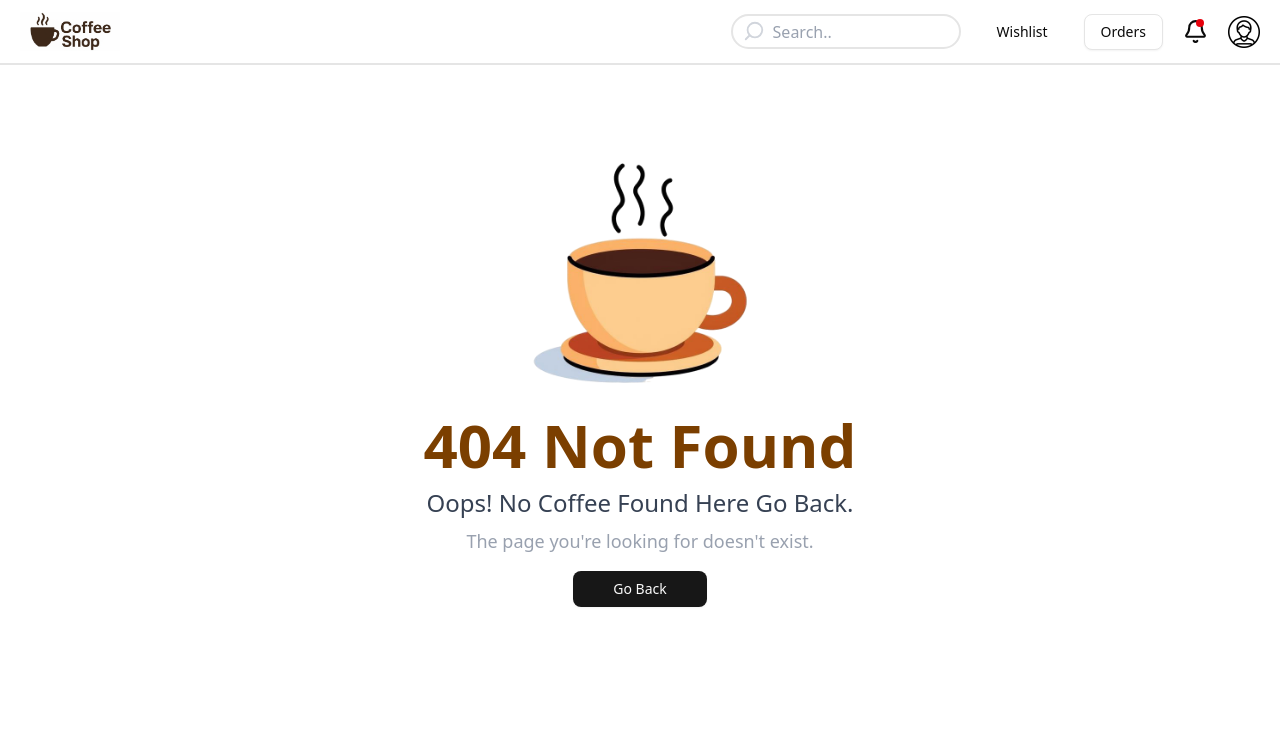
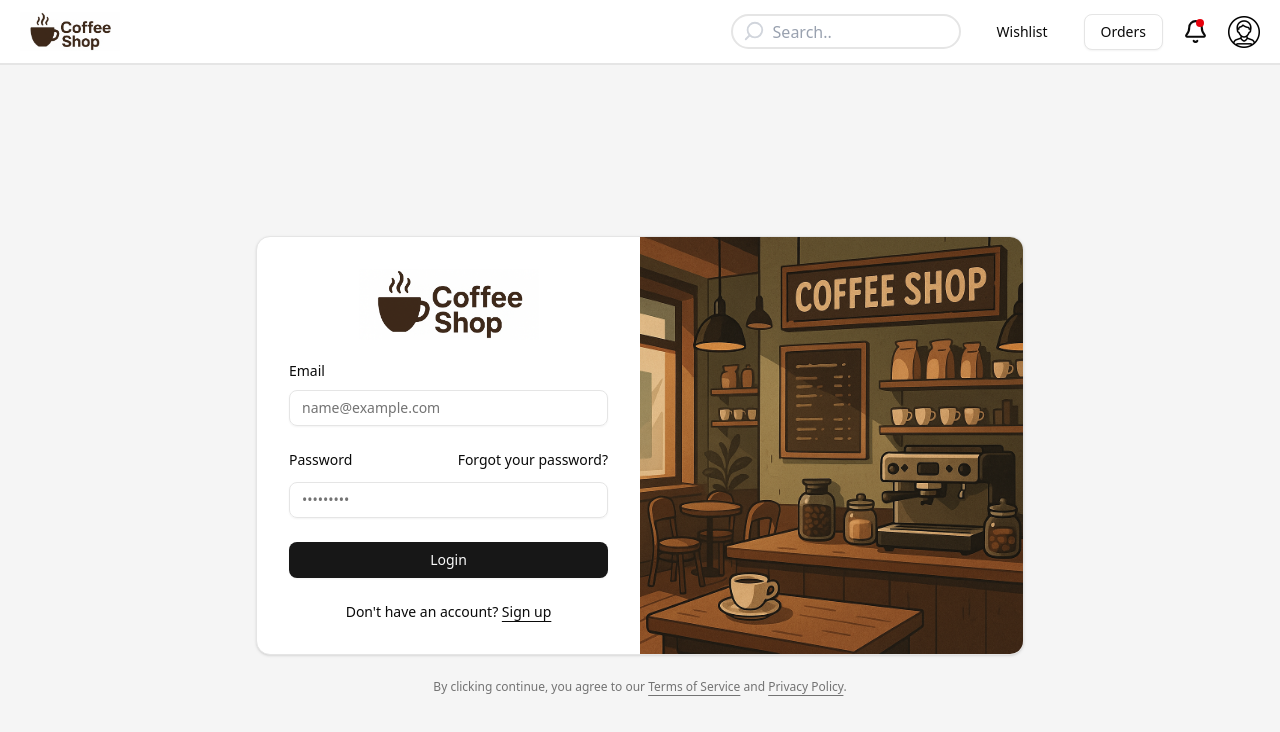
Before and after one commit to AmmanRizwan/coffee-shop-store, a React (Vite) app in the folder frontend/: page /signup in a window 1280 px wide. Before the commit this address had no page. Shown: the top 732 px of the page. Built offline with nearby package versions, Linux system fonts and the light colour scheme.

Commit message:
Implement multiple code changes to enhance functionality and improve performance

```diff
--- a/frontend/src/App.tsx
+++ b/frontend/src/App.tsx
@@ -3,6 +3,7 @@ import ProfilePage from "./page/app/profile";
 import Order from "./page/app/order";
 import NotFound from "./page/app/not-found";
 import { MovNavBar, WebNavBar } from "./components/nav-bar";
+import SignUp from "./page/auth/signup";
 
 function App() {
   return (
@@ -14,6 +15,7 @@ function App() {
         <Route path="/profile" element={<ProfilePage />} />
         <Route path="/orders" element={<Order />} />
         <Route path="*" element={<NotFound />} />
+        <Route path="/signup" element={<SignUp />} />
       </Routes>
     </BrowserRouter>
     </>
--- a/frontend/src/page/auth/signup/index.tsx
+++ b/frontend/src/page/auth/signup/index.tsx
@@ -3,29 +3,32 @@ import { Button } from "@/components/ui/button"
 import { Card, CardContent } from "@/components/ui/card"
 import { Input } from "@/components/ui/input"
 import { Label } from "@/components/ui/label"
+import LoginSignBanner from "@/assets/login_logo.png"
+import CoffeeLogo from "@/assets/coffee_shop.png"
 
-export function LoginForm({
+export default function SignUp({
   className,
   ...props
 }: React.ComponentProps<"div">) {
   return (
+    <div className="bg-muted flex min-h-svh flex-col items-center justify-center p-6 md:p-10">
+    <div className="w-full max-w-sm md:max-w-3xl">
     <div className={cn("flex flex-col gap-6", className)} {...props}>
       <Card className="overflow-hidden p-0">
         <CardContent className="grid p-0 md:grid-cols-2">
           <form className="p-6 md:p-8">
             <div className="flex flex-col gap-6">
               <div className="flex flex-col items-center text-center">
-                <h1 className="text-2xl font-bold">Welcome back</h1>
-                <p className="text-muted-foreground text-balance">
-                  Login to your Acme Inc account
-                </p>
+                <div>
+                    <img className="w-45" src={CoffeeLogo} />
+                </div>
               </div>
               <div className="grid gap-3">
                 <Label htmlFor="email">Email</Label>
                 <Input
                   id="email"
                   type="email"
-                  placeholder="m@example.com"
+                  placeholder="name@example.com"
                   required
                 />
               </div>
@@ -39,45 +42,11 @@ export function LoginForm({
                     Forgot your password?
                   </a>
                 </div>
-                <Input id="password" type="password" required />
+                <Input id="password" placeholder="•••••••••" type="password" required />
               </div>
               <Button type="submit" className="w-full">
                 Login
               </Button>
-              <div className="after:border-border relative text-center text-sm after:absolute after:inset-0 after:top-1/2 after:z-0 after:flex after:items-center after:border-t">
-                <span className="bg-card text-muted-foreground relative z-10 px-2">
-                  Or continue with
-                </span>
-              </div>
-              <div className="grid grid-cols-3 gap-4">
-                <Button variant="outline" type="button" className="w-full">
-                  <svg xmlns="http://www.w3.org/2000/svg" viewBox="0 0 24 24">
-                    <path
-                      d="M12.152 6.896c-.948 0-2.415-1.078-3.96-1.04-2.04.027-3.91 1.183-4.961 3.014-2.117 3.675-.546 9.103 1.519 12.09 1.013 1.454 2.208 3.09 3.792 3.039 1.52-.065 2.09-.987 3.935-.987 1.831 0 2.35.987 3.96.948 1.637-.026 2.676-1.48 3.676-2.948 1.156-1.688 1.636-3.325 1.662-3.415-.039-.013-3.182-1.221-3.22-4.857-.026-3.04 2.48-4.494 2.597-4.559-1.429-2.09-3.623-2.324-4.39-2.376-2-.156-3.675 1.09-4.61 1.09zM15.53 3.83c.843-1.012 1.4-2.427 1.245-3.83-1.207.052-2.662.805-3.532 1.818-.78.896-1.454 2.338-1.273 3.714 1.338.104 2.715-.688 3.559-1.701"
-                      fill="currentColor"
-                    />
-                  </svg>
-                  <span className="sr-only">Login with Apple</span>
-                </Button>
-                <Button variant="outline" type="button" className="w-full">
-                  <svg xmlns="http://www.w3.org/2000/svg" viewBox="0 0 24 24">
-                    <path
-                      d="M12.48 10.92v3.28h7.84c-.24 1.84-.853 3.187-1.787 4.133-1.147 1.147-2.933 2.4-6.053 2.4-4.827 0-8.6-3.893-8.6-8.72s3.773-8.72 8.6-8.72c2.6 0 4.507 1.027 5.907 2.347l2.307-2.307C18.747 1.44 16.133 0 12.48 0 5.867 0 .307 5.387.307 12s5.56 12 12.173 12c3.573 0 6.267-1.173 8.373-3.36 2.16-2.16 2.84-5.213 2.84-7.667 0-.76-.053-1.467-.173-2.053H12.48z"
-                      fill="currentColor"
-                    />
-                  </svg>
-                  <span className="sr-only">Login with Google</span>
-                </Button>
-                <Button variant="outline" type="button" className="w-full">
-                  <svg xmlns="http://www.w3.org/2000/svg" viewBox="0 0 24 24">
-                    <path
-                      d="M6.915 4.03c-1.968 0-3.683 1.28-4.871 3.113C.704 9.208 0 11.883 0 14.449c0 .706.07 1.369.21 1.973a6.624 6.624 0 0 0 .265.86 5.297 5.297 0 0 0 .371.761c.696 1.159 1.818 1.927 3.593 1.927 1.497 0 2.633-.671 3.965-2.444.76-1.012 1.144-1.626 2.663-4.32l.756-1.339.186-.325c.061.1.121.196.183.3l2.152 3.595c.724 1.21 1.665 2.556 2.47 3.314 1.046.987 1.992 1.22 3.06 1.22 1.075 0 1.876-.355 2.455-.843a3.743 3.743 0 0 0 .81-.973c.542-.939.861-2.127.861-3.745 0-2.72-.681-5.357-2.084-7.45-1.282-1.912-2.957-2.93-4.716-2.93-1.047 0-2.088.467-3.053 1.308-.652.57-1.257 1.29-1.82 2.05-.69-.875-1.335-1.547-1.958-2.056-1.182-.966-2.315-1.303-3.454-1.303zm10.16 2.053c1.147 0 2.188.758 2.992 1.999 1.132 1.748 1.647 4.195 1.647 6.4 0 1.548-.368 2.9-1.839 2.9-.58 0-1.027-.23-1.664-1.004-.496-.601-1.343-1.878-2.832-4.358l-.617-1.028a44.908 44.908 0 0 0-1.255-1.98c.07-.109.141-.224.211-.327 1.12-1.667 2.118-2.602 3.358-2.602zm-10.201.553c1.265 0 2.058.791 2.675 1.446.307.327.737.871 1.234 1.579l-1.02 1.566c-.757 1.163-1.882 3.017-2.837 4.338-1.191 1.649-1.81 1.817-2.486 1.817-.524 0-1.038-.237-1.383-.794-.263-.426-.464-1.13-.464-2.046 0-2.221.63-4.535 1.66-6.088.454-.687.964-1.226 1.533-1.533a2.264 2.264 0 0 1 1.088-.285z"
-                      fill="currentColor"
-                    />
-                  </svg>
-                  <span className="sr-only">Login with Meta</span>
-                </Button>
-              </div>
               <div className="text-center text-sm">
                 Don&apos;t have an account?{" "}
                 <a href="#" className="underline underline-offset-4">
@@ -88,9 +57,9 @@ export function LoginForm({
           </form>
           <div className="bg-muted relative hidden md:block">
             <img
-              src="/placeholder.svg"
+              src={LoginSignBanner}
               alt="Image"
-              className="absolute inset-0 h-full w-full object-cover dark:brightness-[0.2] dark:grayscale"
+              className="absolute inset-0 h-full w-full dark:brightness-[0.2] dark:grayscale"
             />
           </div>
         </CardContent>
@@ -100,5 +69,7 @@ export function LoginForm({
         and <a href="#">Privacy Policy</a>.
       </div>
     </div>
+    </div>
+    </div>
   )
 }
```
Also changed, not shown: frontend/src/assets/login_logo.png (added).
